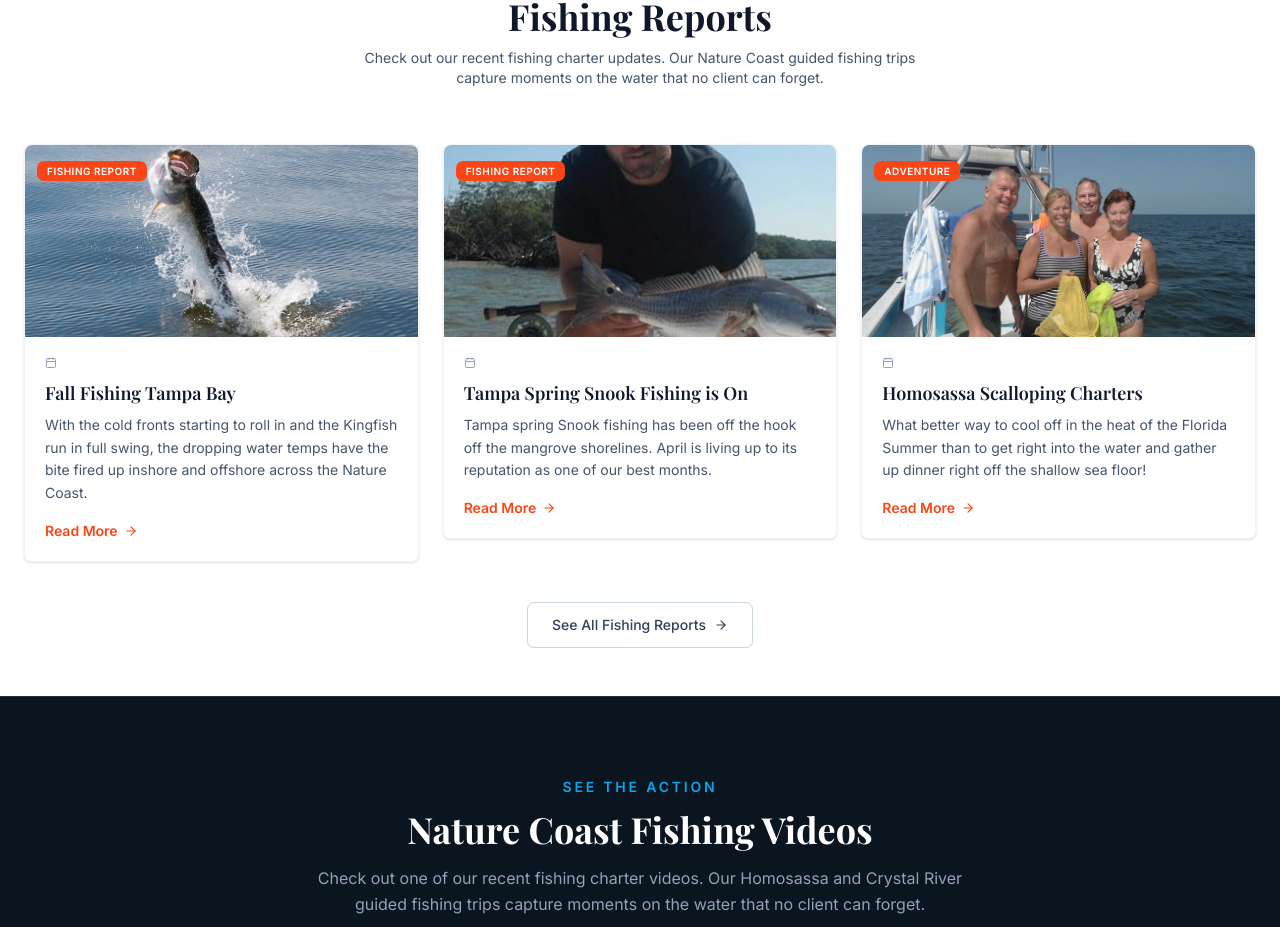
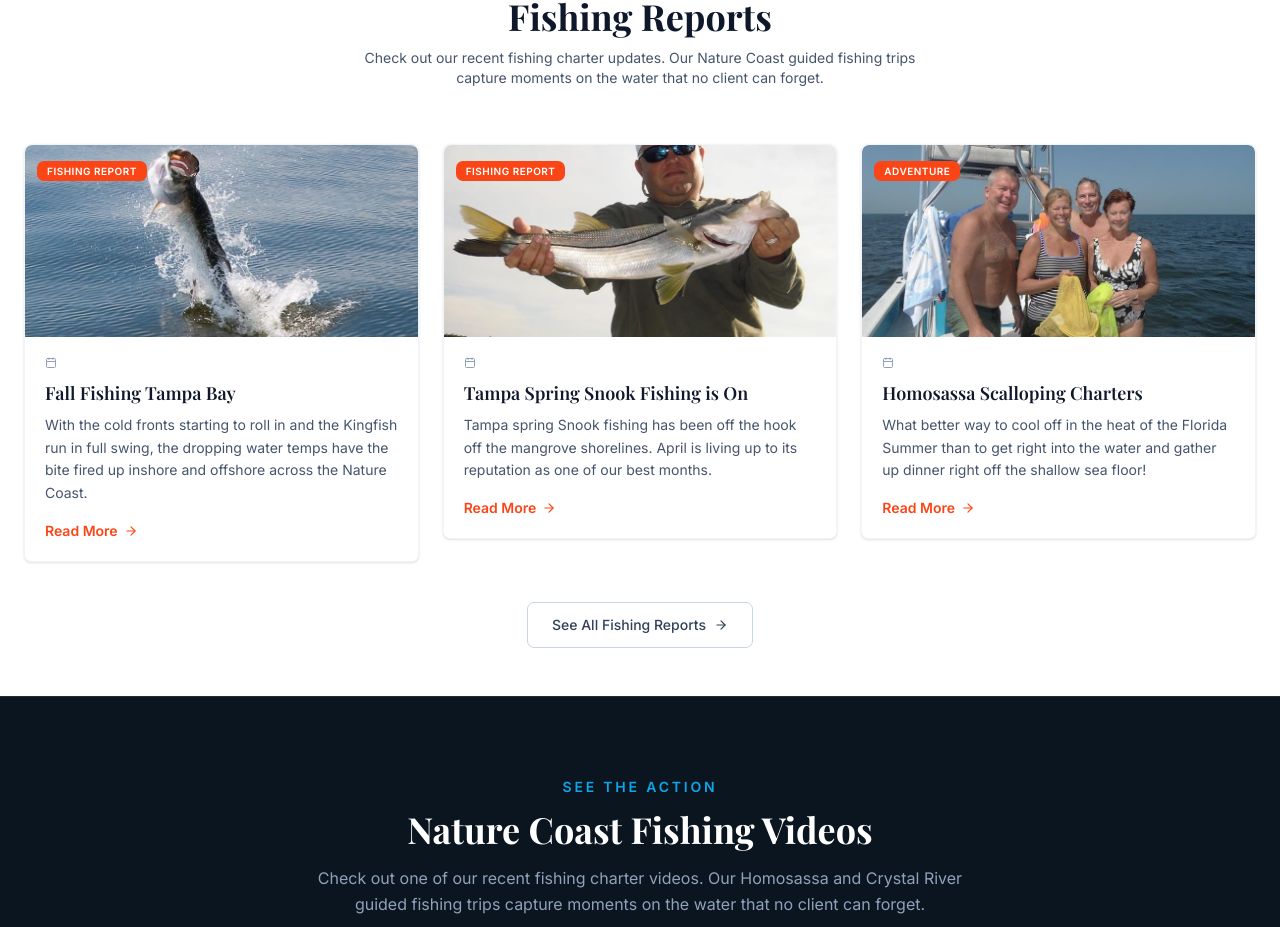
Before and after one commit to SteamWorksWeb/light-tackle-adventures, a Next.js app: page / in a window 1280 px wide. Shown: the part 5483-6410 px from the top of the page. Built offline with nearby package versions, Linux system fonts and the light colour scheme; a web font is replaced by a local one.

Commit message:
fix: correct snook report image to verified /images/snook.jpeg (snook1.jpeg did not exist on disk)

```diff
--- a/src/app/page.tsx
+++ b/src/app/page.tsx
@@ -118,7 +118,7 @@ const blogPosts = [
       "Tampa spring Snook fishing has been off the hook off the mangrove shorelines. April is living up to its reputation as one of our best months.",
     date: "",
     href: "/reports/tampa-spring-snook-fishing",
-    imageSrc: "/images/fly1.jpeg",
+    imageSrc: "/images/snook.jpeg",
     imageAlt: "Snook caught on the Nature Coast flats",
     category: "Fishing Report",
   },
--- a/src/data/reports.ts
+++ b/src/data/reports.ts
@@ -107,7 +107,7 @@ export const reports: Report[] = [
     title: "Tampa Spring Snook Fishing is On",
     excerpt:
       "Tampa spring Snook fishing has been off the hook off the mangrove shorelines — April is living up to its reputation as one of our best months.",
-    image: "/images/snook1.jpeg",
+    image: "/images/snook.jpeg",
     content:
       "Tampa spring Snook fishing has been off the hook off the mangrove shorelines around the Tampa Bay area. April is typically one of our very best months for flats fishing and so far it has lived up to my expectations. The Snook, Redfish, and Trout fishing has all been on fire.\n\nSnook fishing has been great overall with many small to giant over-slot fish. I have been pleasantly surprised by the number of big trophy Snook we have been catching. The last few years were okay, but this year I have boated more trophy Snook than in years past. We have been averaging around 12 Snook per day, including a few over-slot fish per trip.\n\nRedfish have also been doing very well. On most days I've been getting plenty of Reds mixed in with the mullet schools. Most have been in the 18 to 27-inch class with a handful over 30 inches. On the lower tide days, the larger 30-plus-inch Reds have been showing up consistently.\n\nTrout fishing has also been really great — a lot of big Gator Trout, ranging from 16 to 25 inches with some just under 30. This is the time of year when Snook and Tarpon start their migration to the beaches and passes. If you have a livewell, go catch bait, head to your area of choice, and throw a handful out to see if fish start popping the bait. It's that simple right now.",
   },
```
